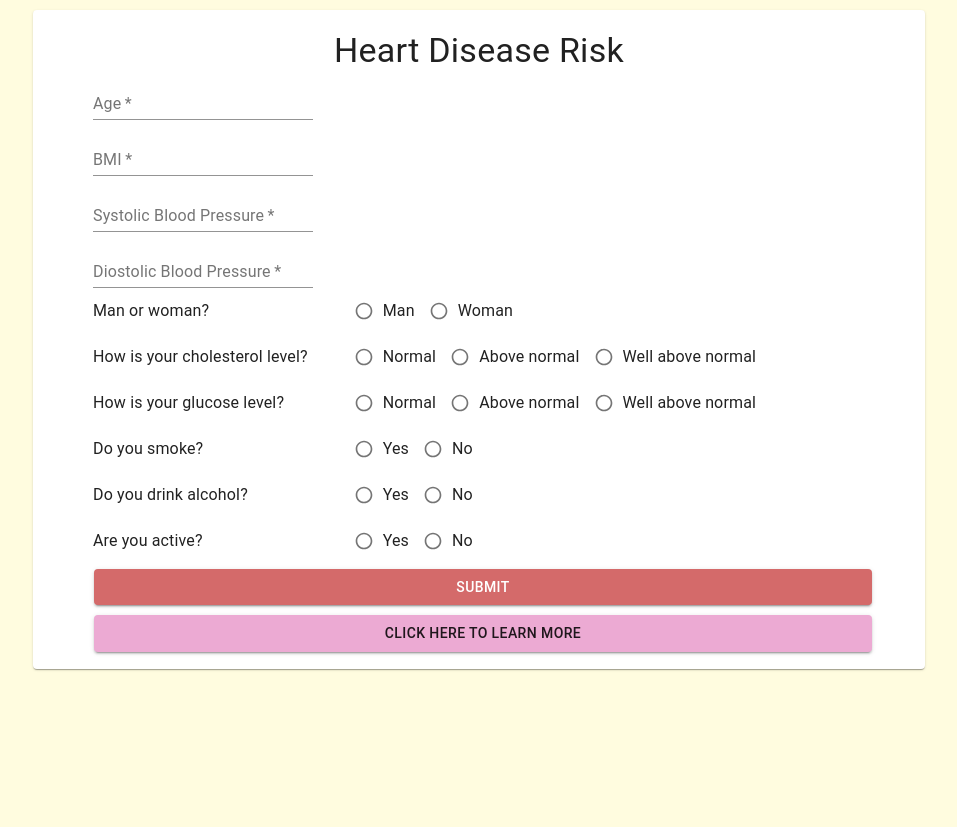
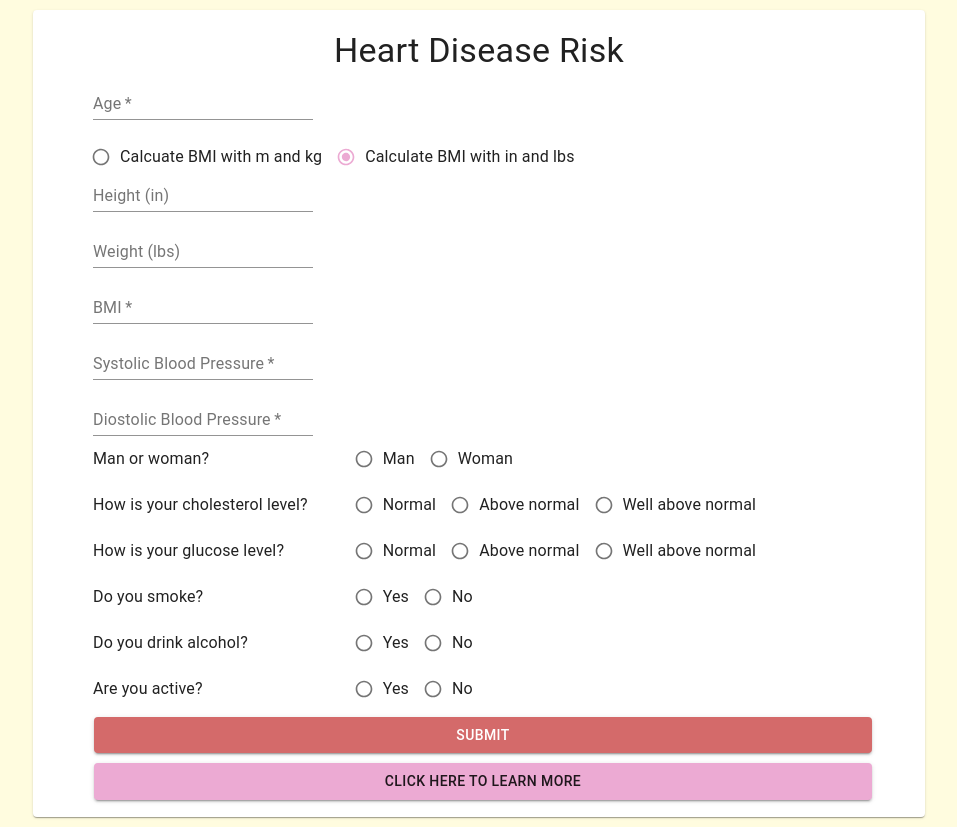
Before and after one commit to JGILINGER7/heart_disease_risk, a React (Create React App) app in the folder Sylvia/my-app/: page / in a window 1280 px wide. Shown: the whole page, without its empty margins (161-1118 px from the left). Before the commit the page ends 800 px from the top, so only its background shows below. Built offline with nearby package versions, Linux system fonts and the light colour scheme.

Commit message:
Added BMI calculator

```diff
--- a/Sylvia/my-app/src/Components/HeartDiseaseRiskForm/HeartDiseaseRiskForm.js
+++ b/Sylvia/my-app/src/Components/HeartDiseaseRiskForm/HeartDiseaseRiskForm.js
@@ -1,4 +1,4 @@
-import React, { useState } from "react"
+import React, { useState, useEffect } from "react"
 import { Grid, TextField, FormControlLabel, Button, RadioGroup, Radio, Typography } from "@material-ui/core"
 import { Container, Paper } from "@material-ui/core"
 import { useNavigate } from "react-router-dom"
@@ -18,8 +18,14 @@ const HeartDiseaseRiskForm = () => {
     alco: "",
     active: ""
   }
+  const defaultBMIData = {
+    weight: "",
+    height: "",
+    isMetric: "false"
+  }
 
   const [formValues, setFormValues] = useState(defaultFormValues)
+  const [bMIData, setBMIData] = useState(defaultBMIData)
   const [open, setOpen] = useState(false);
   const [results, setResults] = useState("You have not submitted data so you really shouldn't be seeing this")
 
@@ -35,6 +41,38 @@ const HeartDiseaseRiskForm = () => {
       [name]: value
     })
   }
+
+  const calculateBMI = (e) => {
+    const { name, value } = e.target
+    if(name === "isMetric") {
+      setBMIData({
+        ...defaultBMIData,
+        [name]: value
+      })
+    } else {
+      setBMIData({
+        ...bMIData,
+        [name]: value
+      })
+    }
+  }
+
+  useEffect(() => {
+    if (bMIData.weight > 0 && bMIData.height > 0) {
+      let bMIResults = 0
+      if (bMIData.isMetric === "true") {
+        bMIResults = Number(bMIData.weight) / Number(Math.pow(bMIData.height, 2))
+      }
+      else {
+        bMIResults = (Number(bMIData.weight) / Number(Math.pow(bMIData.height, 2))) * 703
+      }
+      bMIResults = Math.round(bMIResults * 10) / 10
+      setFormValues({
+        ...formValues,
+        BMI: bMIResults
+      })
+    }
+  }, [bMIData])
 
   const handleSubmit = (e) => {
     e.preventDefault()
@@ -81,13 +119,25 @@ const HeartDiseaseRiskForm = () => {
         </DialogActions>
       </Dialog>
       <Paper>
-        <form onSubmit={handleSubmit} style={{ "padding-left": "50px", "padding-right": "50px" }}>
+        <form onSubmit={handleSubmit} style={{ "paddingLeft": "50px", "paddingRight": "50px" }}>
           <Typography variant="h4">Heart Disease Risk</Typography>
-          <Grid container alignItems="baseline" justifyContent="left" direction="column" spacing={1}>
-            <Grid item justifyContent="flex-start">
-              <TextField id="age" name="age" label="Age" type="number" value={formValues.age} onChange={handleInputChange} required={true} />
+          <Grid container alignItems="baseline" direction="column" spacing={1}>
+            <Grid item >
+              <TextField style={{"marginBottom": "10px"}} id="age" name="age" label="Age" type="number" value={formValues.age} onChange={handleInputChange} required={true} />
             </Grid>
-            <Grid item justifyContent="flex-start">
+            <Grid item >
+              <RadioGroup name="isMetric" value={bMIData.isMetric} onChange={calculateBMI} row>
+                <FormControlLabel key="Calcuate BMI with m and kg" value="true" control={<Radio size="small" />} label="Calcuate BMI with m and kg" />
+                <FormControlLabel key="Calculate BMI with in and lbs" value="false" control={<Radio size="small" />} label="Calculate BMI with in and lbs" />
+              </RadioGroup>
+            </Grid>
+            <Grid item >
+              <TextField style={{"marginTop": "-20px"}} id="height" name="height" label={bMIData.isMetric === "true" ? "Height (m)" : "Height (in)"} type="number" value={bMIData.height} onChange={calculateBMI} required={false} />
+            </Grid>
+            <Grid item >
+              <TextField id="weight" name="weight" label={bMIData.isMetric === "true" ? "Weight (kg)" : "Weight (lbs)"} type="number" value={bMIData.weight} onChange={calculateBMI} required={false} />
+            </Grid>
+            <Grid item >
               <TextField id="BMI" name="BMI" label="BMI" type="number" value={formValues.BMI} onChange={handleInputChange} required={true} />
             </Grid>
             <Grid item>
@@ -100,7 +150,7 @@ const HeartDiseaseRiskForm = () => {
               <Grid item xs={4} >
                 <Typography align="left">Man or woman?</Typography>
               </Grid>
-              <Grid item xs={8} justifyContent="flex-end">
+              <Grid item xs={8} >
                 <RadioGroup name="gender" value={formValues.gender} onChange={handleInputChange} row>
                   <FormControlLabel key="Man" value="2" control={<Radio size="small" required={true} />} label="Man" />
                   <FormControlLabel key="Woman" value="1" control={<Radio size="small" />} label="Woman" />
```
